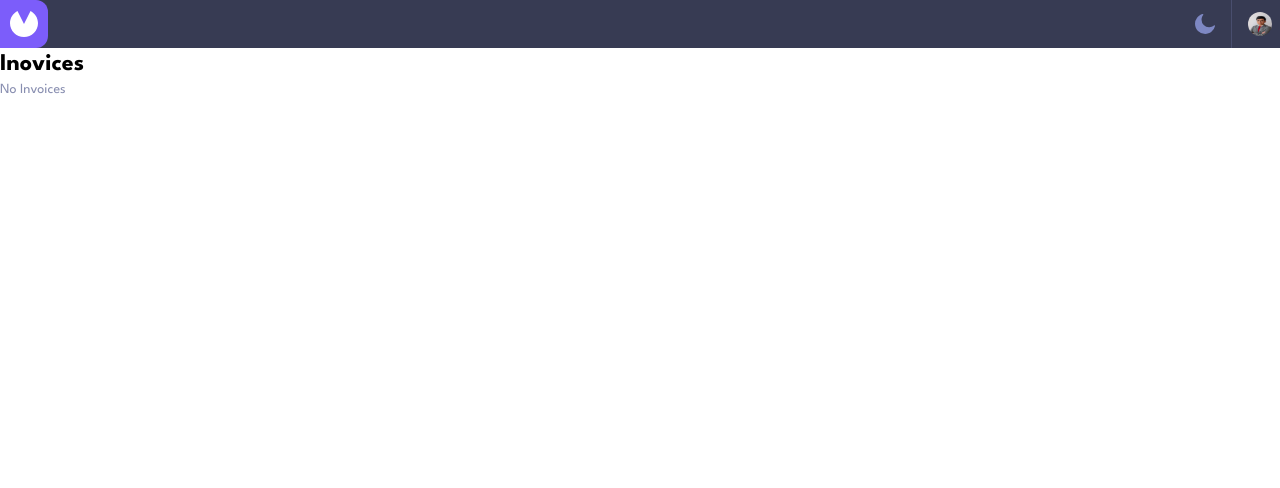
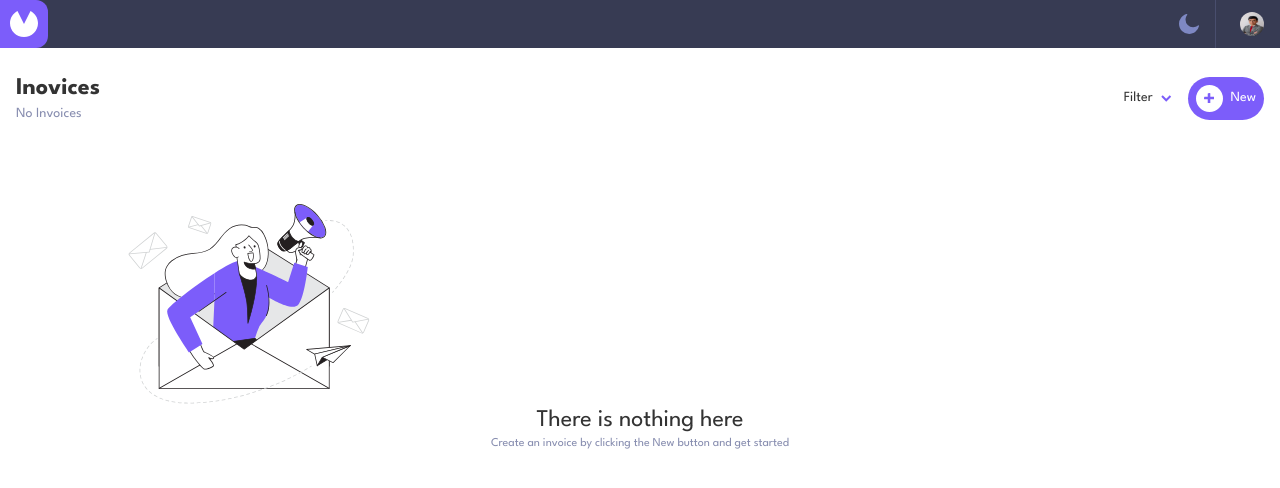
Before and after one commit to Jefferyi-Magtubo/Invoice-App, a React (Vite) app: page / in a window 1280 px wide. Shown: the top 488 px of the page. Built offline with nearby package versions, Linux system fonts and the light colour scheme.

Commit message:
Did Dark mode, added 2 new pages, new tailwind.config extensions

```diff
--- a/index.html
+++ b/index.html
@@ -14,7 +14,7 @@
       }
     </style>
   </head>
-  <body class="m-0 font-leagueSpr">
+  <body class="m-0 font-leagueSpr light-mode">
     <div id="root" class="m-0"></div>
     <script type="module" src="/src/main.tsx"></script>
   </body>
--- a/src/App.css
+++ b/src/App.css
@@ -2,3 +2,13 @@ body  {
     padding: 0 !important;
     margin: 0 !important;
 }
+
+.dark-mode {
+    background-color: #333;
+    color: #fff;
+}
+
+.light-mode {
+    background-color: #fff;
+    color: #333;
+}
--- a/src/App.tsx
+++ b/src/App.tsx
@@ -1,13 +1,36 @@
 import { BrowserRouter, Routes, Route } from 'react-router-dom';
+import React from 'react';
 import './App.css';
 import Header from './components/Header';
 import Home from './pages/Home';
 
 function App() {
+
+  const [darkMode, setDarkMode] = React.useState<boolean>(false)
+  const now = new Date()
+  const hours = now.getHours()
+
+  React.useEffect(() => {
+    if(hours > 19) {
+      setDarkMode(true)
+    }
+  }, [])
+
+
+  React.useEffect(() => {
+    if (darkMode) {
+        document.body.classList.add('dark-mode');
+        document.body.classList.remove('light-mode');
+    } else {
+        document.body.classList.add('light-mode');
+        document.body.classList.remove('dark-mode');
+    }
+  }, [darkMode]);
+
   return (
     <BrowserRouter>
       <Routes>
-        <Route path="/" element={<Header />}>
+        <Route path="/" element={<Header darkMode={darkMode} setDarkMode={setDarkMode}/>}>
           <Route index element={<Home />} />
         </Route>
       </Routes>
--- a/src/components/Header.tsx
+++ b/src/components/Header.tsx
@@ -1,7 +1,7 @@
 import React from "react"
 import { Outlet } from "react-router-dom"
 
-export default function Header() {
+export default function Header( {darkMode , setDarkMode} : {darkMode: boolean , setDarkMode: Function} ) {
 
     return(
         <>
@@ -10,9 +10,11 @@ export default function Header() {
                     <img src="src/assets/logo.svg" />
                 </div>
                 <div className="ml-auto flex items-center justify-around">
-                    <img src="src/assets/icon-moon.svg" className="m-2" />
+                    {darkMode ?
+                        <img src="src/assets/icon-sun.svg" onClick={()=> setDarkMode((prev : boolean) => !prev)} className="m-2" /> :
+                        <img src="src/assets/icon-moon.svg" onClick={()=> setDarkMode((prev : boolean) => !prev)}  className="m-2" />}
                     <div className="w-px h-full bg-lightPurple m-2"></div>
-                    <img src="src/assets/jeff.jpg" className="w-6 h-6 rounded-3xl m-2"/>
+                    <img src="src/assets/jeff.jpg" className="w-6 h-6 rounded-3xl m-4"/>
                 </div>
             </header>
             <Outlet />
--- a/src/pages/Home.tsx
+++ b/src/pages/Home.tsx
@@ -1,19 +1,31 @@
 import React from "react";
 
 export default function Home() {
+
     return (
-        <>
-            <section>
+        <div className=" h-100 p-0">
+            <section className="flex items-center justify-between mx-4 pt-6 ">
                 <div>
                     <h1 className="text-2xl font-bold">Inovices</h1>
                     <h2 className="text-sm text-lightGray">No Invoices</h2>
                 </div>
-                <div>
-                    <h2>
-
+                <div className="flex items-center text-sm hover:cursor-pointer">
+                    <h2 className="mr-4">
+                        Filter
+                        <img src="src/assets/icon-arrow-down.svg" className="inline-block ml-2" />
+                    </h2>
+                    <h2 className="bg-purple p-2  rounded-full  hover:cursor-pointer text-white">
+                        <img src="src/assets/icon-plus.svg" className="inline-block bg-white p-2 rounded-full mr-2" />
+                        New
                     </h2>
                 </div>
             </section>
-        </>
+
+            <section className="mx-auto mt-20 w-4/5 text-center">
+                <img src="src/assets/illustration-empty.svg" />
+                <h1 className="text-2xl">There is nothing here</h1>
+                <p className="text-xs text-lightGray ">Create an invoice by clicking the New button and get started</p>
+            </section>
+        </div>
     );
 }
--- /dev/null
+++ b/src/pages/Invoice.tsx
@@ -0,0 +1,5 @@
+    import React from "react";
+
+    export default function Invoice() {
+        return <></>
+    }
--- /dev/null
+++ b/src/pages/NewInvoice.tsx
@@ -0,0 +1,5 @@
+import React from "react";
+
+export default function NewInvoice() {
+    return <></>
+}
--- a/tailwind.config.js
+++ b/tailwind.config.js
@@ -16,7 +16,8 @@ export default {
         'purple' : "#7C5DFA",
         'lightPurple' : "#494E6E",
         'darkGray' : "#373B53",
-        'lightGray' : "#888EB0"
+        'lightGray' : "#888EB0",
+        'darkModeBody' : "#1E2139"
       }
     },
   },
```
